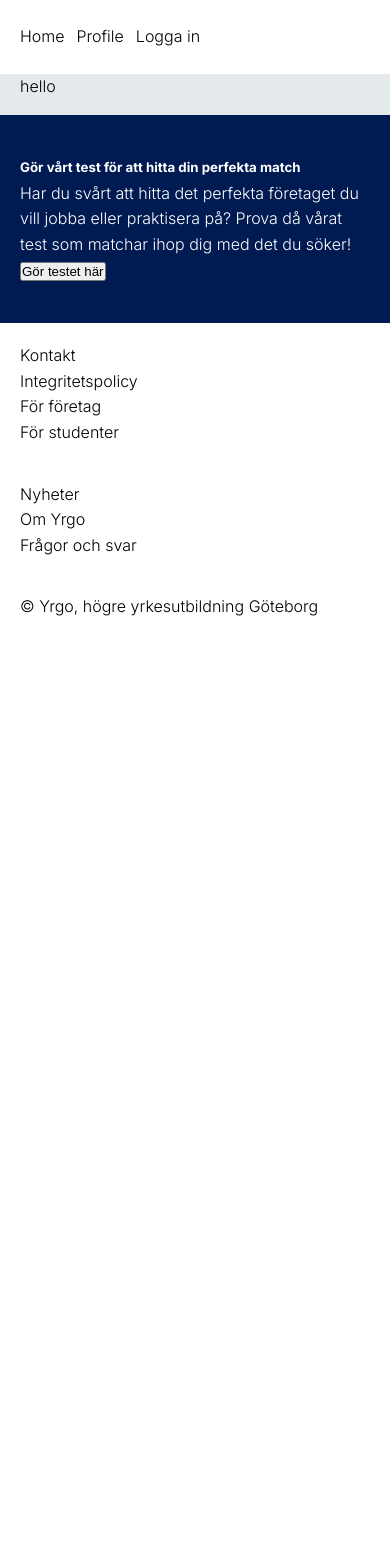
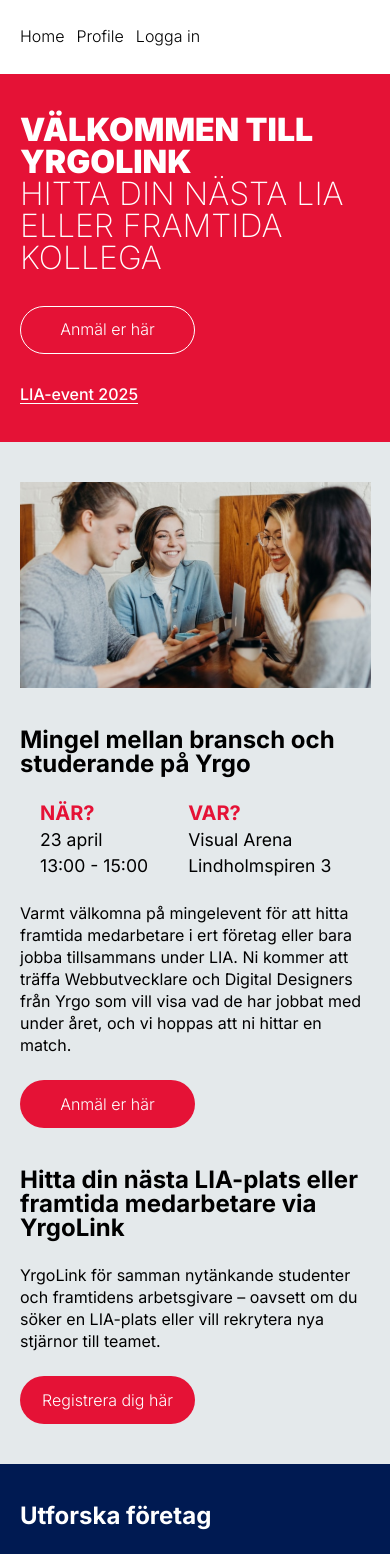
Before and after one commit to TobiasAndren/yrgolink, a Next.js app: page / in a window 390 px wide. Shown: the top 1554 px of the page. Before the commit the page ends 844 px from the top, so only its background shows below. Built offline with nearby package versions, Linux system fonts and the light colour scheme; no server answers.

Commit message:
added a mobile landing-page

```diff
--- a/app/components/Main.jsx
+++ b/app/components/Main.jsx
@@ -7,7 +7,7 @@ const StyledMain = styled.main`
   background: var(--bg-grey);
   display: flex;
   flex-direction: column;
-  gap: 1rem;
+  gap: 2.5rem;
   width: 100vw;
 `;
 
--- /dev/null
+++ b/app/components/common/Article.jsx
@@ -0,0 +1,102 @@
+"use client";
+
+import styled from "@emotion/styled";
+import { LinkButton } from "./LinkButton";
+
+const StyledArticle = styled.article(
+  ({ backgroundColor }) => `
+  width: 100%;
+  background-color: ${
+    backgroundColor ? `var(--bg-${backgroundColor})` : "var(--bg-grey)"
+  };
+  color: ${backgroundColor ? `var(--white)` : `var(--black)`};
+  ${
+    backgroundColor &&
+    `padding-top: 2.5rem;
+    padding-bottom: 2.5rem;`
+  };
+  padding-left: 1.25rem;
+  padding-right: 1.25rem;
+  display: flex;
+  flex-direction: column;
+  gap: 1.5rem;
+  scroll-margin-top: 2.5rem;
+
+  h2 {
+    font-size: 1.5rem;
+    font-weight: 700;
+    line-height: 1.5rem;
+  }
+
+  section {
+    display: flex;
+    flex-direction: row;
+    gap: 2.5rem;
+    width: 100%;
+  }
+
+  div {
+    display: flex;
+    flex-direction: column;
+  }
+
+  div h3 {
+    color: var(--bg-red);
+    text-transform: uppercase;
+    font-size: 1.25rem;
+    line-height: 1.375em;
+  }
+
+  div span {
+    font-size: 1.1rem;
+    font-weight: 400;
+  }
+
+  p {
+    font-weight: 400;
+    line-height: 1.375rem;
+  }
+`
+);
+
+const StyledDiv = styled.div`
+  display: flex;
+`;
+
+export const Article = ({
+  title,
+  description,
+  linkButtonText,
+  link,
+  backgroundColor,
+  eventInfo,
+  id,
+}) => {
+  return (
+    <StyledArticle backgroundColor={backgroundColor} id={id}>
+      <h2>
+        <strong>{title}</strong>
+      </h2>
+      {eventInfo && (
+        <section aria-label="event-info">
+          <div>
+            <h3>När?</h3>
+            <span>23 april</span>
+            <span>13:00 - 15:00</span>
+          </div>
+          <div>
+            <h3>var?</h3>
+            <span>Visual Arena</span>
+            <span>Lindholmspiren 3</span>
+          </div>
+        </section>
+      )}
+      <p>{description}</p>
+      <LinkButton
+        text={linkButtonText}
+        href={link}
+        backgroundColor={backgroundColor}
+      ></LinkButton>
+    </StyledArticle>
+  );
+};
--- a/app/components/common/Hero.jsx
+++ b/app/components/common/Hero.jsx
@@ -1,6 +1,7 @@
 "use client";
 
 import styled from "@emotion/styled";
+import { LinkButton } from "./LinkButton";
 
 const StyledHero = styled.section(
   ({ backgroundColor, backgroundImage }) => `
@@ -16,7 +17,7 @@ const StyledHero = styled.section(
     width: 100%;
     transition: background-color 200ms ease-in-out;
     overflow: hidden;
-    gap: 0.2rem;
+    gap: 2rem;
 
     &.slide-in {
         animation: slideIn 0.5 ease-out;
@@ -50,8 +51,11 @@ const StyledHero = styled.section(
         line-height: 1em;
     }
 
-    h3:hover {
-        font-weight: 900;
+    #LIA-link {
+      line-height: 1rem;
+      font-weight: 500;
+      text-decoration: underline;
+      text-underline-offset: 3px;
     }
 
   @media (min-width: 600px) {
@@ -94,6 +98,10 @@ const StyledHero = styled.section(
     h3 {
       font-size: 4.5rem;
     }
+
+    h3:hover {
+      font-weight: 900;
+    }
   }
 `
 );
@@ -104,13 +112,16 @@ export const Hero = ({
   text,
   text2,
   backgroundImage,
+  isLandingPage,
 }) => {
   return (
     <StyledHero
       backgroundColor={backgroundColor}
       className="slide-in"
       backgroundImage={backgroundImage}
+      isLandingPage={isLandingPage}
     >
+      <article>
         {title && <h1>{title}</h1>}
         {text && (
           <h3>
@@ -118,6 +129,19 @@ export const Hero = ({
             {text2}
           </h3>
         )}
+      </article>
+      {isLandingPage && (
+        <>
+          <LinkButton
+            href="/event-signup"
+            text="Anmäl er här"
+            backgroundColor="red"
+          ></LinkButton>
+          <a href="#event-signup" id="LIA-link">
+            LIA-event 2025
+          </a>
+        </>
+      )}
     </StyledHero>
   );
 };
--- a/app/components/common/IntegrityPolicy.jsx
+++ b/app/components/common/IntegrityPolicy.jsx
@@ -31,6 +31,10 @@ const PolicyContent = styled.article`
     font-size: 1rem;
     font-weight: 700;
   }
+
+  @media (min-width: 1200px) {
+    width: 50%;
+  }
 `;
 
 const CloseButton = styled.span`
--- /dev/null
+++ b/app/components/common/LinkButton.jsx
@@ -0,0 +1,27 @@
+"use client";
+
+import styled from "@emotion/styled";
+
+const StyledLinkButton = styled.a(
+  ({ backgroundColor }) => `
+  display: flex;
+  align-items: center;
+  justify-content: center;
+  width: 50%;
+  height: 3rem;
+  background-color: ${
+    backgroundColor ? `var(--bg-${backgroundColor})` : `var(--bg-red)`
+  };
+  border: ${backgroundColor ? `1px solid var(--white)` : `none`};
+  color: var(--white);
+  border-radius: 3.7rem;
+`
+);
+
+export const LinkButton = ({ text, href, backgroundColor }) => {
+  return (
+    <StyledLinkButton href={href} backgroundColor={backgroundColor}>
+      {text}
+    </StyledLinkButton>
+  );
+};
--- a/app/globals.css
+++ b/app/globals.css
@@ -30,6 +30,7 @@ html,
 body {
   max-width: 100vw;
   font-size: 16px;
+  scroll-behavior: smooth;
 }
 
 body {
--- a/app/page.jsx
+++ b/app/page.jsx
@@ -1,14 +1,52 @@
+"use client";
+
 import Image from "next/image";
 import styles from "./page.module.css";
 import { TestContainer } from "./components/test-container";
+import { Hero } from "./components/common/Hero";
+import { Article } from "./components/common/Article";
+import Styled from "@emotion/styled";
+
+const StyledImage = Styled.img`
+  width: 90%;
+  object-fit: cover;
+  align-self: center;
+`;
 
 export default function Home() {
   return (
     <>
-      <section>
-        hello
-      </section>
-      <TestContainer />
+      <Hero
+        title="Välkommen till YrgoLink"
+        text="Hitta din nästa lia eller framtida kollega"
+        backgroundColor="red"
+        isLandingPage
+      ></Hero>
+      <StyledImage src="landing-page-image.svg" alt="" />
+      <Article
+        id="event-signup"
+        eventInfo
+        title="Mingel mellan bransch och studerande på Yrgo"
+        description="Varmt välkomna på mingelevent för att hitta framtida medarbetare i ert företag eller bara jobba tillsammans under LIA. Ni kommer att träffa Webbutvecklare och Digital Designers från Yrgo som vill visa vad de har jobbat med under året, och vi hoppas att ni hittar en match."
+        linkButtonText="Anmäl er här"
+        link="/event-signup"
+      ></Article>
+      <Article
+        id="signup"
+        title="Hitta din nästa LIA-plats
+        eller framtida medarbetare
+        via YrgoLink"
+        description="YrgoLink för samman nytänkande studenter och framtidens arbetsgivare – oavsett om du söker en LIA-plats eller vill rekrytera nya stjärnor till teamet."
+        linkButtonText="Registrera dig här"
+        link="/signupp"
+      ></Article>
+      <Article
+        title="Utforska företag"
+        description="Bläddra bland företag och hitta din perfekta match för LIA."
+        linkButtonText="Se företag här"
+        link="/"
+        backgroundColor="blue"
+      ></Article>
     </>
   );
 }
--- a/app/signupp/page.js
+++ b/app/signupp/page.js
@@ -76,7 +76,11 @@ export default function Home() {
         </ToggleButton>
       </ToggleContainer>
 
-      <Form signupCompany={isCompany} signupStudent={!isCompany} titles={titles}></Form>
+      <Form
+        signupCompany={isCompany}
+        signupStudent={!isCompany}
+        titles={titles}
+      ></Form>
     </>
   );
 }
```
Also changed, not shown: app/components/form-components/Button.jsx (+14 -12 lines), public/landing-page-image.svg (added). Lines whose indentation alone changed are shown as unchanged.
